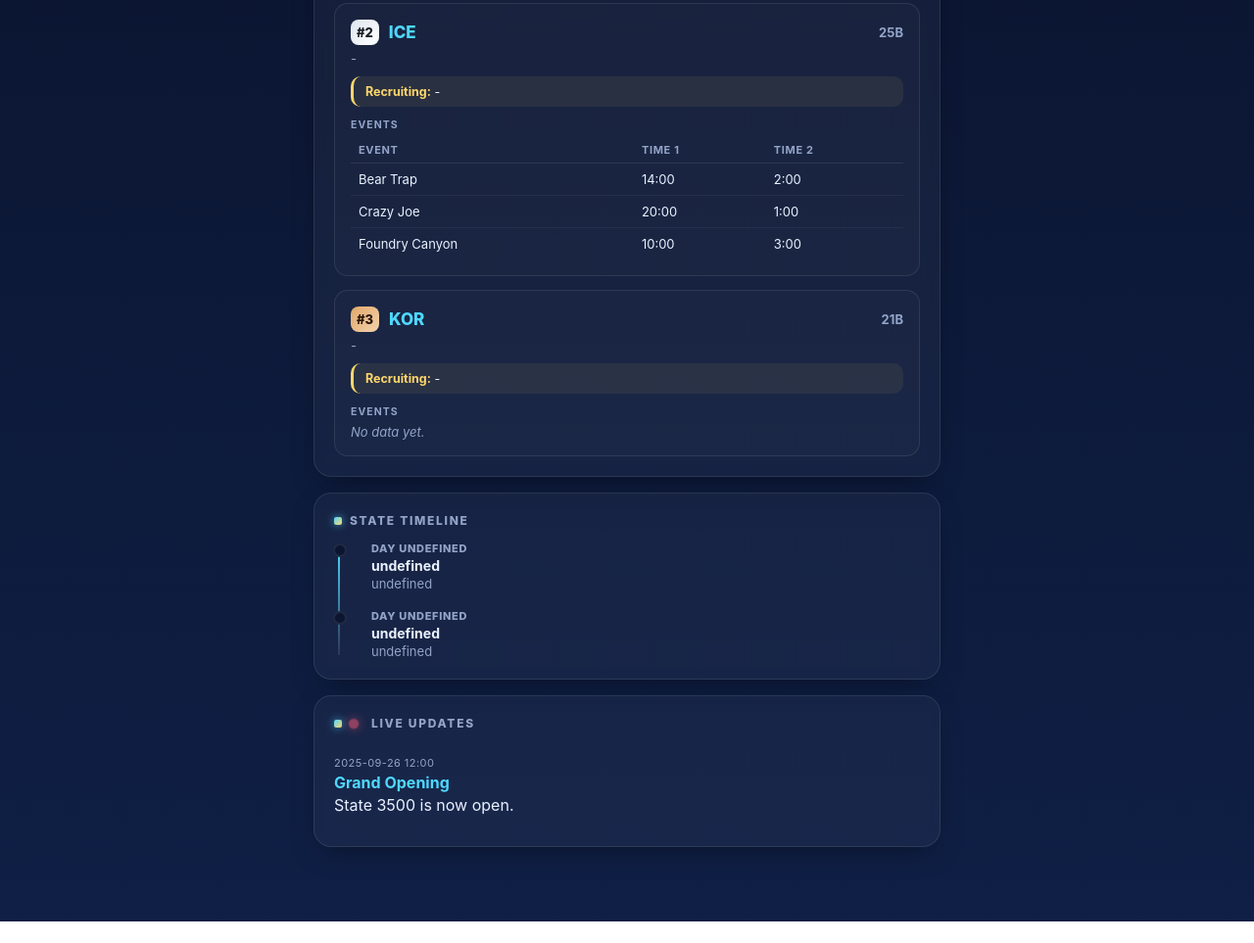
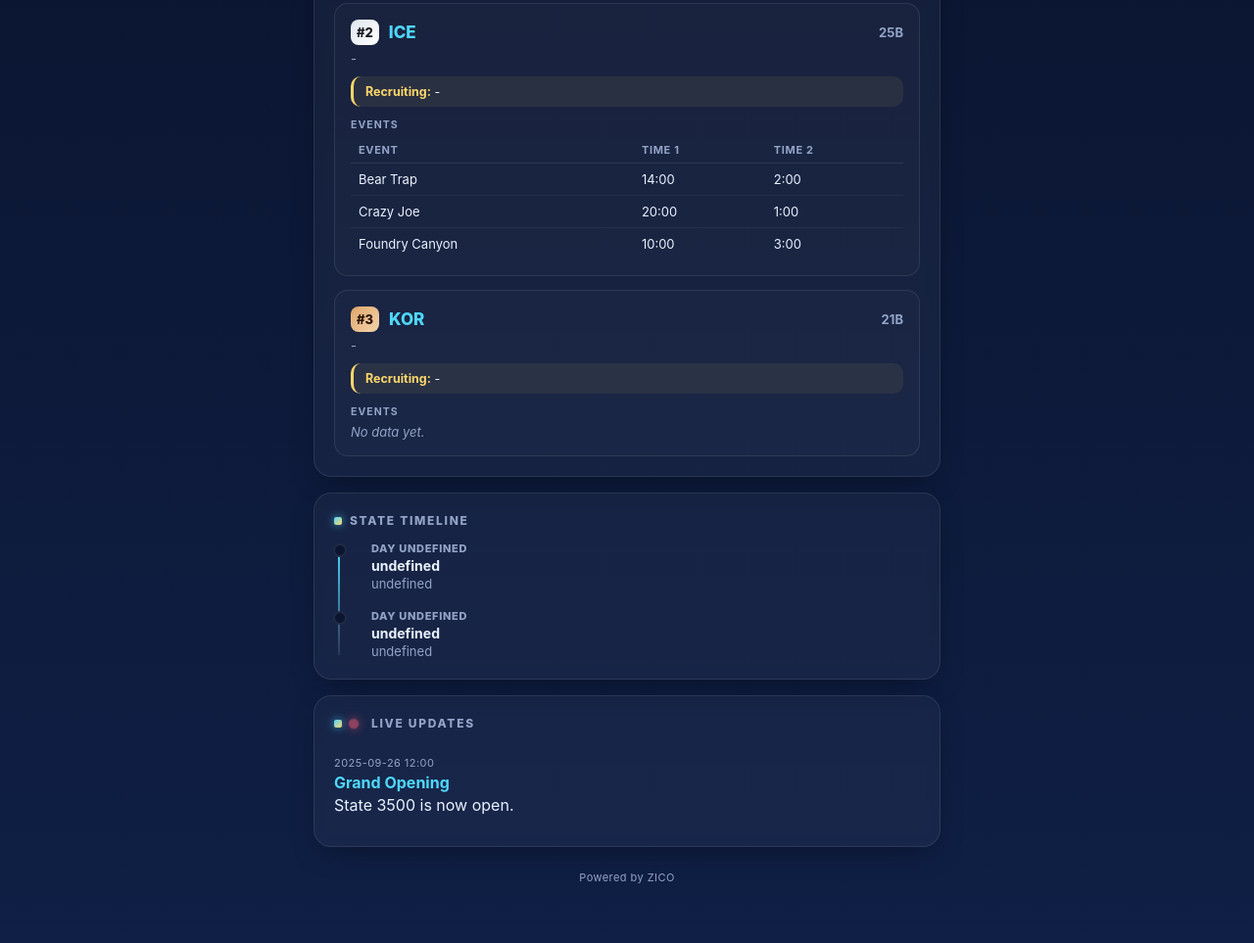
Before and after one commit to state-3495/state-3495.github.io, a website: page index.html in a window 1280 px wide. Shown: the part 888-1851 px from the top of the page at 98% size. Before the commit the page ends 1829 px from the top, so only its background shows below. Drawn offline with Linux system fonts and the light colour scheme.

Commit message:
Add footer credit

```diff
--- a/index.html
+++ b/index.html
@@ -181,6 +181,8 @@
     animation:live 1.4s ease-in-out infinite;
   }
   @keyframes live{ 0%,100%{opacity:1;transform:scale(1)} 50%{opacity:0.5;transform:scale(1.3)} }
+
+  footer{text-align:center;margin-top:24px;font-size:11px;color:var(--ink-dim);letter-spacing:0.04em}
 </style>
 </head>
 <body>
@@ -225,6 +227,8 @@
     <h2><span class="live-dot"></span>Live Updates</h2>
     <div id="updates"></div>
   </section>
+
+  <footer>Powered by ZICO</footer>
 </div>
 
 <script>
```
